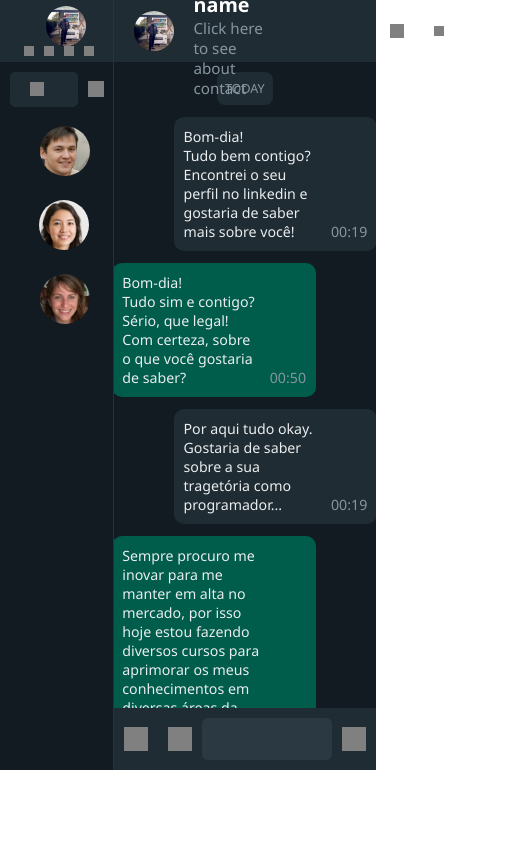
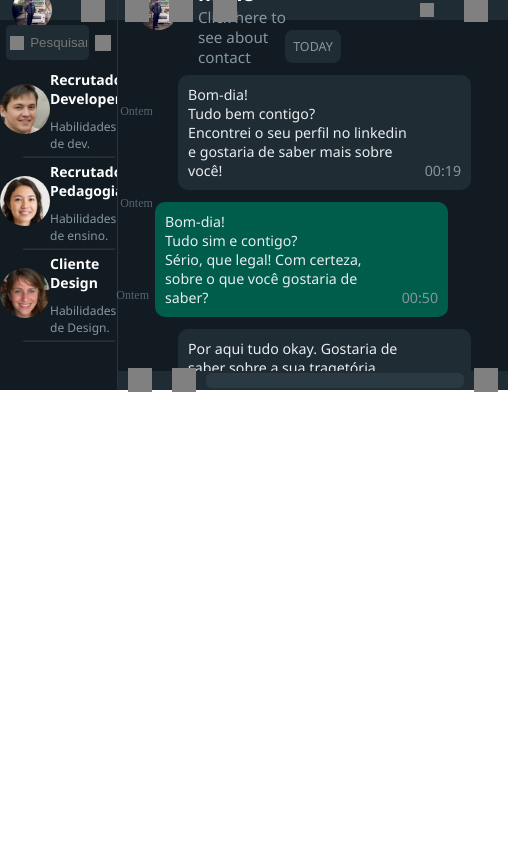
Before and after one commit to ferreiraigormax/Atelie, a plain HTML site: page index.html in a window 390 px wide. Shown: the whole page, 508 px wide, since content can reach past the window. Drawn offline with Linux system fonts and the light colour scheme; grey boxes are pictures that could not be loaded.

Commit message:
display settings

```diff
--- a/style.css
+++ b/style.css
@@ -19,7 +19,7 @@ body{
     flex-direction: row;
     justify-content: space-evenly;
     width: 100%;
-    height: 770px;
+    height: 100vw;
 }
 /*Starting my first section, this section name is messages from my contacts*/
 .container-msg{
@@ -30,16 +30,16 @@ body{
 .container-options{
     background-color: var(--softgreen);
     width: 100%;
-    height: 8%;
+    height: 5%;
     display: flex;
     flex-direction: row;
     justify-content: space-between;
     align-items: center;
 }
 .container-options span{
-    margin-left: 35%;
-    margin-right: 30%;
-    gap: 30px;
+    margin-left: 25%;
+    margin-right: 20%;
+    gap: 20px;
     display: flex;
     flex-direction: row;
 }
@@ -47,7 +47,7 @@ body{
     width: 40px;
     height: 40px;
     border-radius: 50%;
-    margin-left: 20px;
+    margin-left: 10%;
     cursor: pointer;
 }
 .list-icon, .contacts-icon, .status-icon, .messages-icon, .options-icon, .search-icon, .mic-icon, .emoji-icon, .clip-icon{
@@ -71,20 +71,20 @@ body{
     display: flex;
     flex-direction: row;
     align-items: center;
-    gap: 30px;
-    margin: 10px;
+    gap: 5%;
+    margin: 5%;
     width: 90%;
     height: 35px;
     border-radius: 5px;
     background-color: var(--softgreen);
 }
 .list-icon{
-    margin-right: 10px;
+    margin-right: 5%;
     width: 16px;
     height: 16px;
 }
 .search-icon{
-    margin-left: 20px;
+    margin-left: 5%;
     width: 14px;
     height: 14px;
 
@@ -98,13 +98,13 @@ body{
 }
 .contact-msg-developer, .contact-msg-pedagogy, .contact-msg-design{
     width: 100%;
-    height: 72px;
+    height: 90px;
     display: flex;
     flex-direction: row;
     color: #E9EDEF;
     padding: 0px 15px 0px 0px;
     background-color: var(--darkgreen);
-    justify-content: space-evenly;
+    justify-content: space-around;
     align-items: center;
     cursor: pointer;
 }
@@ -113,71 +113,47 @@ body{
 }
 .contact-msg-developer p, .contact-msg-pedagogy p, .contact-msg-design p{
     color: #8696A0;
-    font-size: 1vw;
+    font-size: 12px;
 }
-
+.contact-msg-developer h4, .contact-msg-pedagogy h4, .contact-msg-design h4{
+    color: white;
+    font-size: 14px;
+}
 .contact-picture{
     width: 50px;
     height: 50px;
     border-radius: 50%;
 }
 .contact-msg-text{
-    font-size: 1vw;
-    margin-left: -30px;
+    display: flex;
+    flex-direction: column;
+    width: 60%;
+    font-size: 12px;
+    gap: 10px;
     font-family:'Segoe UI', Tahoma, Geneva, Verdana, sans-serif;
 }
 .contact-msg-last{
-    font-size: 1vw;
+    font-size: 12px;
     opacity: 0.6;
 }
 hr{
     opacity: 0.1;
     width: 77%;
-    margin-left: 85px;
+    margin-left: 20%;
 }
 /*starting second section of my web page, this section name is chat*/
 .container-chat{
     background-color: var(--darkgreen);
     display: flex;
     flex-direction: column;
-    justify-content: space-around;
-    width: 70%;
+    justify-content: flex-start;
+    width:  100%;
     height: 100%;
     border-left: 1px solid rgba(255, 255, 255, 0.103);
 }
-@media (max-width: 400px) {
-    .container{
-        max-width: 375px;
-    }
-    .contact-msg-text, .contact-msg-last, hr {
-        visibility: hidden;
-    }
-
-    .contact-picture{
-        margin-left: 60%;
-    }
-    .chat-message-text{
-        width: 100%;
-    }
-    .container-options{
-        flex-direction: column;
-        justify-content: center;
-    }
-    .container-options span{
-        margin: none;
-        gap: 10px;
-        justify-content: center;
-    }
-    .contacts-icon, .status-icon, .messages-icon, .options-icon{
-        width: 10px;
-        height: 10px;
-    }
-
-}
 .chat-header{
-    position: relative;
     width: 100%;
-    height: 8%;
+    height: 5%;
     background-color: var(--softgreen);
     display: flex;
     flex-direction: row;
@@ -212,12 +188,12 @@ hr{
 
 /*Starting my chat main text, in this section i will use to write for my portfolio*/
 .chat-main{
-    height: 84%; /*84%*/
-    max-width: 100%;
+    height: 80vh; /*84%*/
+    width: 100%;
     display: flex;
     flex-direction: column;
     align-items: center;
-    justify-content: start;
+    justify-content: space-between;
     color: white;
     overflow-y: scroll;
     overflow-x: hidden;
@@ -302,7 +278,7 @@ hr{
 /*Starting my final section, a chat write input */
 .chat-footer{
     position: relative;
-    height: 8%;
+    height: 5%;
     width: 100%;
     background-color: var(--softgreen);
     display: flex;
```
